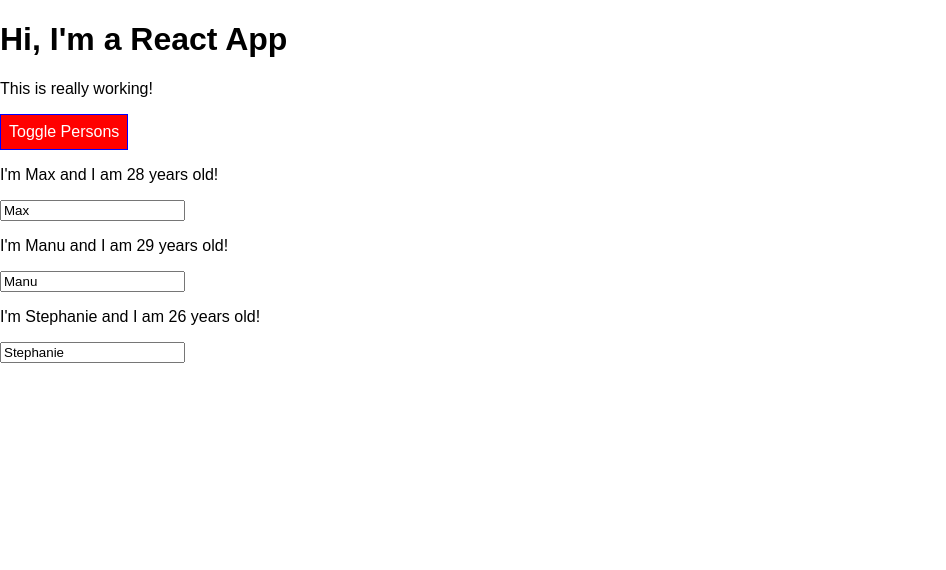
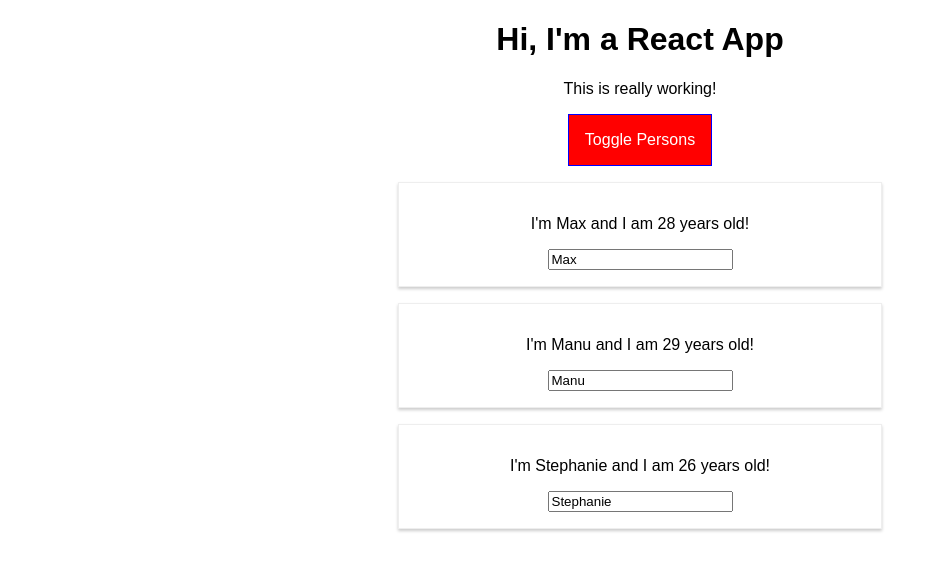
Before and after one commit to AvnerGeraldo/learn-react-complete-guide, a React app: page / in a window 1280 px wide. Both pictures are taken after a click on the button "Toggle Persons". Shown: the top 570 px of the page, without its empty margins (0-946 px from the left). Built offline with nearby package versions, Linux system fonts and the light colour scheme.

Commit message:
Add Css Modules to the project

```diff
--- a/package.json
+++ b/package.json
@@ -7,7 +7,7 @@
     "babel-core": "6.25.0",
     "babel-eslint": "7.2.3",
     "babel-jest": "20.0.3",
-    "babel-loader": "7.1.1",
+    "babel-loader": "7.1.2",
     "babel-preset-react-app": "^3.0.2",
     "babel-runtime": "6.26.0",
     "case-sensitive-paths-webpack-plugin": "2.1.1",
--- a/src/App.css
+++ b/src/App.css
@@ -9,3 +9,26 @@
 .bold {
   font-weight: bold;
 }
+
+.App button {
+  border: 1px solid blue;
+  padding: 16px;
+  background-color: green;
+  font: inherit;
+  color: white;
+  cursor: pointer;
+}
+
+.App button:hover {
+  background-color: lightgreen;
+  color: black;
+}
+
+.App button.Red {
+  background-color: red;
+}
+
+.App button.Red:hover {
+  background-color: salmon;
+  color: black;
+}
--- a/src/App.js
+++ b/src/App.js
@@ -1,6 +1,6 @@
 import React, { Component } from 'react';
 
-import './App.css';
+import classes from './App.css';
 
 import Person from './Person/Person';
 
@@ -42,16 +42,8 @@
   }
 
   render () {
-    const style = {
-      backgroundColor: 'green',
-      'color': 'white',
-      font: 'inherit',
-      border: '1px solid blue',
-      padding: '8px',
-      cursor: 'pointer'
-    }
-
     let persons = null;
+    let btnClass = '';
 
     if (this.state.showPersons) {
       persons = (
@@ -69,24 +61,25 @@
         </div>
       );
 
-      style.backgroundColor = 'red';
+      btnClass = classes.Red;
     }
 
-    const classes = [];
+    const assignClasses = [];
     if (this.state.persons.length <= 2) {
-      classes.push('red');
+      assignClasses.push( classes.red );
     }
 
     if (this.state.persons.length <= 1) {
-      classes.push('bold');
+      assignClasses.push( classes.bold );
     }
 
     return (
-      <div className="App">
+      <div className={classes.App}>
         <h1>Hi, I'm a React App</h1>
-        <p className={classes.join(' ')}>This is really working!</p>
-        <button style={style}
-        onClick={this.togglePersonsHandler}>Toggle Persons</button>
+        <p className={assignClasses.join(' ')}>This is really working!</p>
+        <button
+          className={btnClass}
+          onClick={this.togglePersonsHandler}>Toggle Persons</button>
         {persons}
       </div>
     );
--- a/src/Person/Person.css
+++ b/src/Person/Person.css
@@ -6,3 +6,9 @@
     padding: 16px;
     text-align: center;
 }
+
+@media (min-width: 500px) {
+    .Person {
+        width: 450px;
+    }
+}
--- a/src/Person/Person.js
+++ b/src/Person/Person.js
@@ -1,10 +1,10 @@
 import React from 'react';
 
-import './Person.css'
+import classes from './Person.css'
 
 const person = ( props ) => {
     return (
-        <div className='Person'>
+        <div className={classes.Person}>
             <p onClick={props.click}>I'm {props.name} and I am {props.age} years old!</p>
             <p>{props.children}</p>
             <input type="text" onChange={props.changed} value={props.name}/>
```
Also changed, not shown: 1 other file (tests, documents, lock files or other folders).
